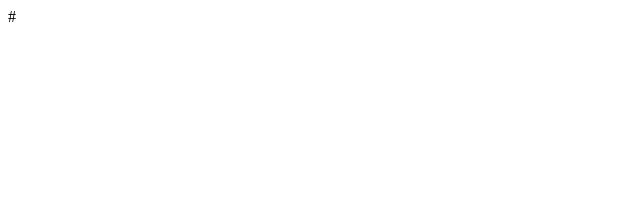
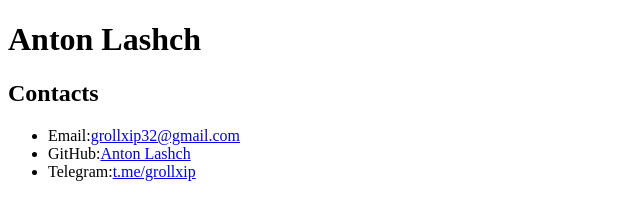
Before and after one commit to AntonLashch/rsschool-cv, a plain HTML site: page index.html in a window 1280 px wide. Shown: the whole page, without its empty margins (0-640 px from the left). Drawn offline with Linux system fonts and the light colour scheme.

Commit message:
feat:add contact information

```diff
--- a/index.html
+++ b/index.html
@@ -1,4 +1,4 @@
-# <!DOCTYPE html>
+<!DOCTYPE html>
 <html lang="en">
 <head>
     <meta charset="UTF-8">
@@ -7,6 +7,30 @@
     <title>Document</title>
 </head>
 <body>
+    <div>
+      <header>
+        <h1>Anton Lashch</h1>
+      </header>
+
+    </div>
+    <main>
+        <div>
+          <section>
+            <h2>Contacts</h2>
+            <ul>
+              <li>
+                Email:<a href="grollxip32@gmail.com">grollxip32@gmail.com</a>
+              </li>
+              <li>
+                GitHub:<a href="https://AntonLashch">Anton Lashch</a>
+              </li>
+              <li>
+                Telegram:<a href="https://t.me/grollxip">t.me/grollxip</a>
+              </li>
+            </ul>
+          </section>
+        </div>
+    </main>
 
 </body>
 </html>
```
